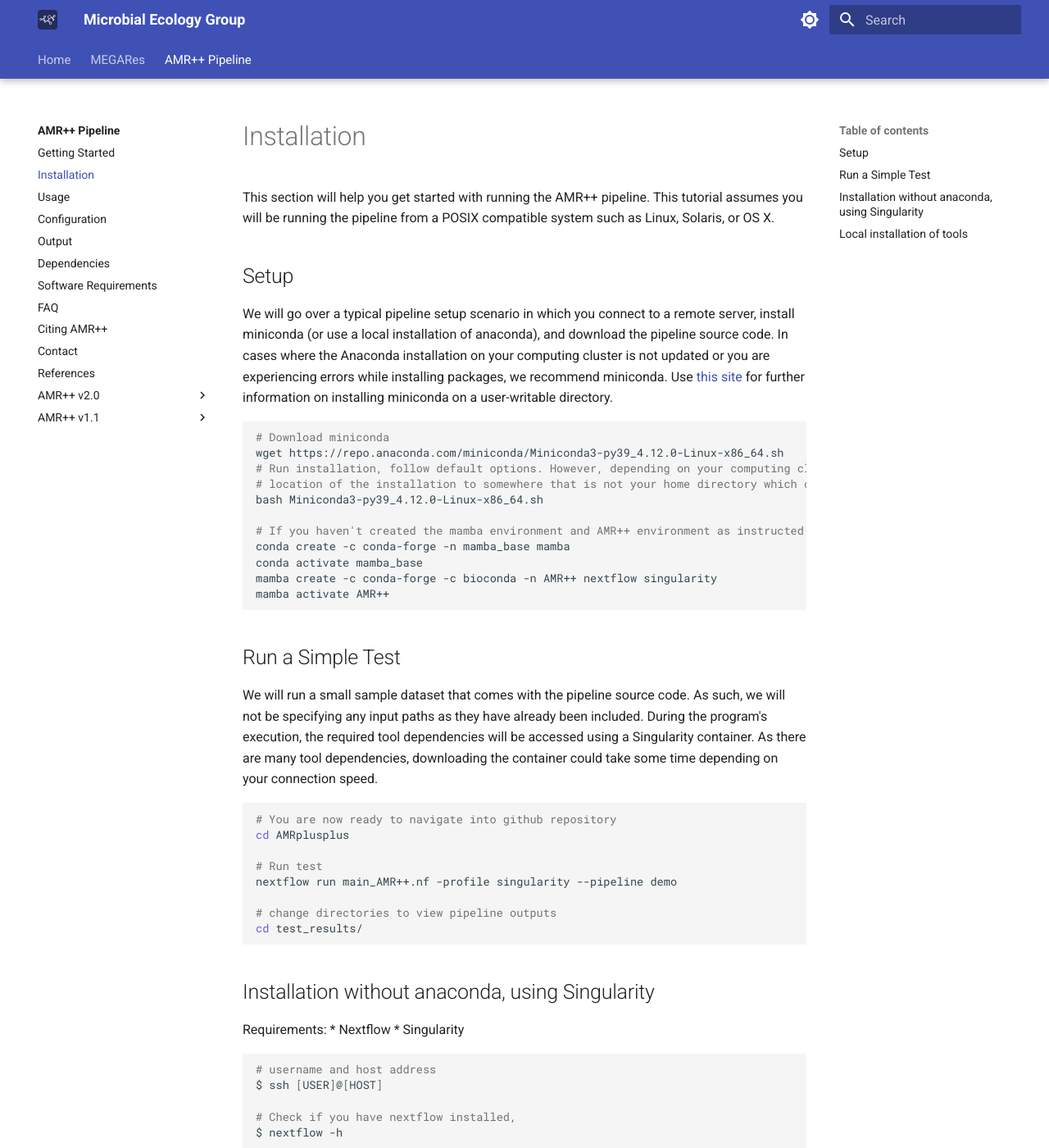
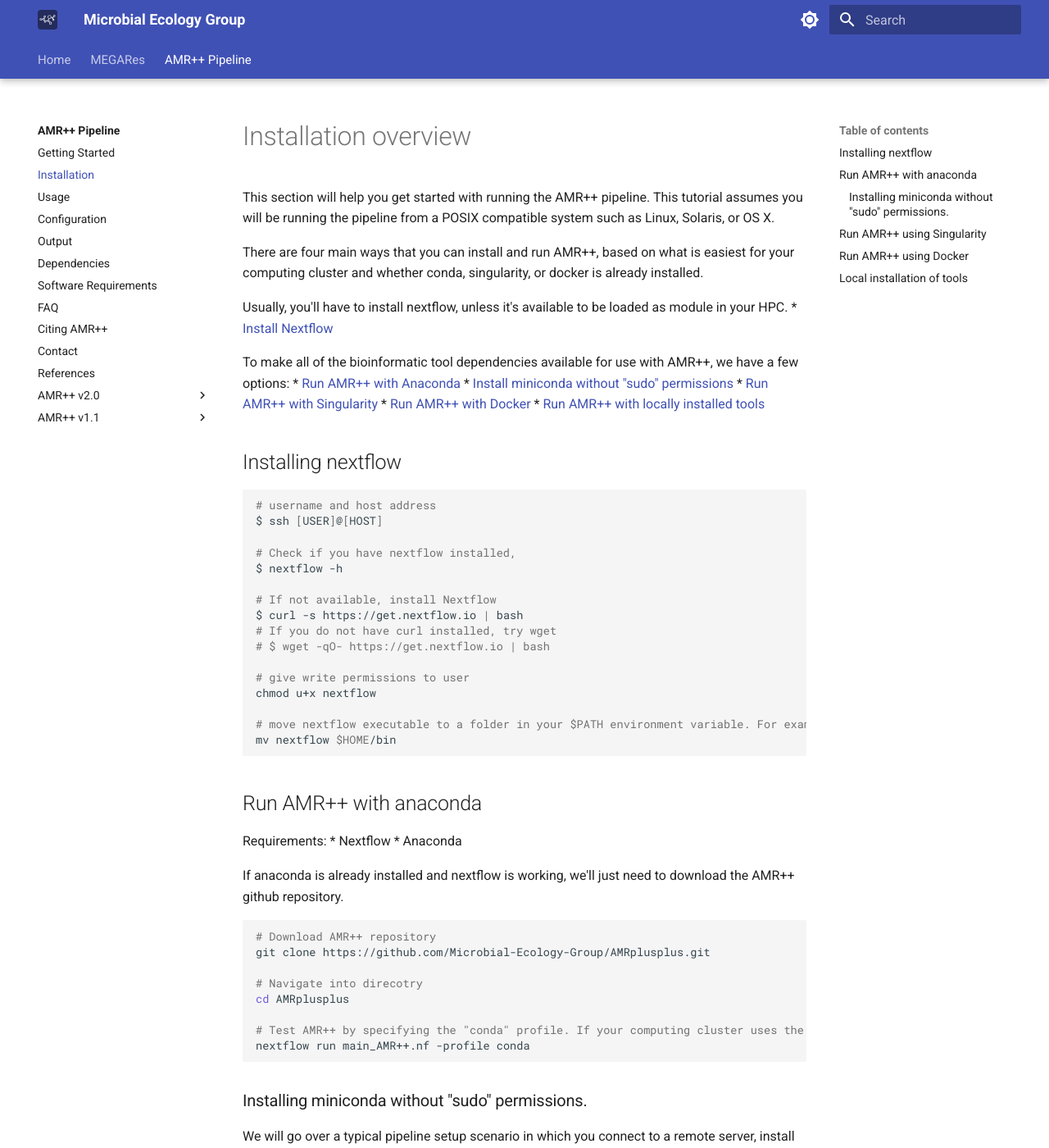
Before and after one commit to Microbial-Ecology-Group/meglab, an MkDocs documentation site: the page built from docs/amrplusplus/latest/installation.md, in a window 1280 px wide and 1400 px high. Shown: the whole window at 82% size. Built offline with MkDocs 1.6.1 and Material for MkDocs 9.7.7, drawn with Linux system fonts in a browser that asks for light colours; some of the changed text lies outside the part shown.

Commit message:
Update installation.md

````diff
--- a/docs/amrplusplus/latest/installation.md
+++ b/docs/amrplusplus/latest/installation.md
@@ -1,45 +1,19 @@
-# Installation
-
+# Installation overview
 This section will help you get started with running the AMR++ pipeline. This tutorial assumes you will be running the pipeline from a POSIX compatible system such as Linux, Solaris, or OS X.
 
-## Setup
+There are four main ways that you can install and run AMR++, based on what is easiest for your computing cluster and whether conda, singularity, or docker is already installed.
 
-We will go over a typical pipeline setup scenario in which you connect to a remote server, install miniconda (or use a local installation of anaconda), and download the pipeline source code. In cases where the Anaconda installation on your computing cluster is not updated or you are experiencing errors while installing packages, we recommend miniconda. Use [this site](https://conda.io/projects/conda/en/latest/user-guide/install/linux.html) for further information on installing miniconda on a user-writable directory.
+Usually, you'll have to install nextflow, unless it's available to be loaded as module in your HPC.
+* [Install Nextflow](#installing-nextflow)
 
-```bash
-# Download miniconda
-wget https://repo.anaconda.com/miniconda/Miniconda3-py39_4.12.0-Linux-x86_64.sh
-# Run installation, follow default options. However, depending on your computing cluster when you are prompted, you should consider changing the
-# location of the installation to somewhere that is not your home directory which can have storage limits.
-bash Miniconda3-py39_4.12.0-Linux-x86_64.sh
+To make all of the bioinformatic tool dependencies available for use with AMR++, we have a few options:
+* [Run AMR++ with Anaconda](#run-amr-with-anaconda)
+    * [Install miniconda without "sudo" permissions](#installing-miniconda-without-sudo-permissions)
+* [Run AMR++ with Singularity](#run-amr-using-singularity)
+* [Run AMR++ with Docker](#run-amr-using-docker)
+* [Run AMR++ with locally installed tools](#local-installation-of-tools)
 
-# If you haven't created the mamba environment and AMR++ environment as instructed on the README file, go ahead and do that here:
-conda create -c conda-forge -n mamba_base mamba
-conda activate mamba_base
-mamba create -c conda-forge -c bioconda -n AMR++ nextflow singularity
-mamba activate AMR++
-```
-
-## Run a Simple Test
-
-We will run a small sample dataset that comes with the pipeline source code. As such, we will not be specifying any input paths as they have already been included. During the program's execution, the required tool dependencies will be accessed using a Singularity container. As there are many tool dependencies, downloading the container could take some time depending on your connection speed.
-
-```bash
-# You are now ready to navigate into github repository
-cd AMRplusplus
-
-# Run test
-nextflow run main_AMR++.nf -profile singularity --pipeline demo
-
-# change directories to view pipeline outputs
-cd test_results/
-```
-
-## Installation without anaconda, using Singularity
-
-Requirements:
-* Nextflow
-* Singularity
+## Installing nextflow
 
 ```bash
 # username and host address
@@ -56,8 +30,73 @@
 # give write permissions to user
 chmod u+x nextflow
 
-# move nextflow executable to a folder in your PATH environment variable
+# move nextflow executable to a folder in your $PATH environment variable. For example:
 mv nextflow $HOME/bin
+```
+
+## Run AMR++ with anaconda
+Requirements:
+* Nextflow
+* Anaconda
+
+If anaconda is already installed and nextflow is working, we'll just need to download the AMR++ github repository.
+
+```bash
+# Download AMR++ repository
+git clone https://github.com/Microbial-Ecology-Group/AMRplusplus.git
+
+# Navigate into direcotry
+cd AMRplusplus
+
+# Test AMR++ by specifying the "conda" profile. If your computing cluster uses the slurm scheduler, use the "conda_slurm" profile.
+nextflow run main_AMR++.nf -profile conda
+```
+
+
+
+### Installing miniconda without "sudo" permissions.
+
+We will go over a typical pipeline setup scenario in which you connect to a remote server, install miniconda (or use a local installation of anaconda), and download the pipeline source code. In cases where the Anaconda installation on your computing cluster is not updated or you are experiencing errors while installing packages, we recommend miniconda. Use [this site](https://conda.io/projects/conda/en/latest/user-guide/install/linux.html) for further information on installing miniconda on a user-writable directory.
+
+```bash
+# Download miniconda
+wget https://repo.anaconda.com/miniconda/Miniconda3-py39_4.12.0-Linux-x86_64.sh
+# Run installation, follow default options. However, depending on your computing cluster when you are prompted, you should consider changing the
+# location of the installation to somewhere that is not your home directory which can have storage limits.
+bash Miniconda3-py39_4.12.0-Linux-x86_64.sh
+
+# Download AMR++ repository
+git clone https://github.com/Microbial-Ecology-Group/AMRplusplus.git
+
+# Navigate into direcotry
+cd AMRplusplus
+
+# Test AMR++ by specifying the "conda" profile. If your computing cluster uses the slurm scheduler, use the "conda_slurm" profile.
+nextflow run main_AMR++.nf -profile conda
+```
+
+Optionally, you can create the conda environment prior to running AMR++.
+
+```bash
+# If you haven't created the conda AMR++ environment as instructed above, go ahead and do that here:
+conda env create -f envs/AMR++_env.yaml
+# Now activate the conda environment
+conda activate activate AMR++_env
+
+# Now, the tools will be available "locally" so we must run AMR++ using the "local" profile.
+nextflow run main_AMR++.nf -profile local
+
+```
+
+## Run AMR++ using Singularity
+
+Requirements:
+* Nextflow
+* Singularity
+
+Often, HPCs will have singularity installed this will allow AMR++ to download and use a singularity container with all of the pre-installed software requirements.
+
+```bash
 
 # Download AMR++ repository
 git clone https://github.com/Microbial-Ecology-Group/AMRplusplus.git
@@ -66,14 +105,38 @@
 cd AMRplusplus
 
 # Run command with singularity profile
-nextflow run main_AMR++.nf -profile singularity --pipeline demo
+nextflow run main_AMR++.nf -profile singularity
 
 # Alternatively, you can pull the singularity container first like this:
 singularity pull docker://enriquedoster/amrplusplus:latest
 
-#
-nextflow run main_AMR++.nf -profile local --pipeline demo -with-singularity amrplusplus_latest.sif
+# Then, specify the path to the singularity image.
+nextflow run main_AMR++.nf -profile local -with-singularity amrplusplus_latest.sif
+
 ```
+
+## Run AMR++ using Docker
+
+Requirements:
+* Nextflow
+* Docker
+
+Like Singularity, Docker is another tool management option that is often available on HPCs and this can be used by AMR++ to download a docker container with all of the pre-installed software requirements.
+
+```bash
+
+# Download AMR++ repository
+git clone https://github.com/Microbial-Ecology-Group/AMRplusplus.git
+
+# Navigate into direcotry
+cd AMRplusplus
+
+# Run command with docker profile
+nextflow run main_AMR++.nf -profile docker
+
+```
+
+
 
 ## Local installation of tools
 
@@ -84,4 +147,6 @@
 
 If Singularity cannot be installed, or perhaps your computing cluster has all of the required tools, configure the "config/local.config" file to specify the absolute PATH to each required bioinformatic tool. Or if you can add all of the relevant paths to your $PATH environment variable, which in some cases means loading the correct modules, then you can just leave the name of each tool without the path. Finally, change the flag after "-profile" to "local" when running the pipeline.
 
-```nextflow run main_AMR++.nf -profile local --pipeline demo```
+```bash
+nextflow run main_AMR++.nf -profile local
+ ```
````
